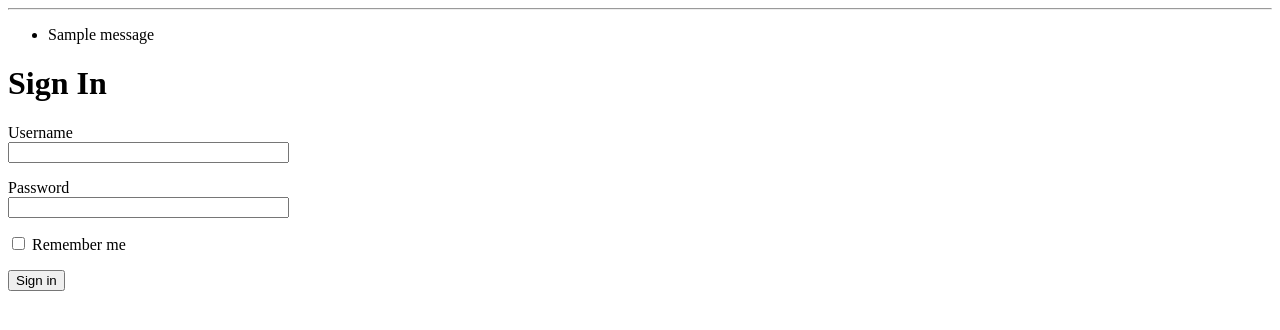
After one commit to TrellixVulnTeam/TheFlaskMegaTutorial-project_Y6E7, a Flask app: page /login in a window 1280 px wide. The commit adds this page. Shown: the top 330 px of the page. Run offline with Flask 2, Linux system fonts and the light colour scheme; one stand-in notice (Sample message) is shown.

Commit message:
basic forms implementation

```diff
--- a/app/__init__.py
+++ b/app/__init__.py
@@ -1,4 +1,7 @@
 from flask import Flask
+from config import Config
 
 app = Flask(__name__)
+app.config.from_object(Config)
+
 from app import routes
--- /dev/null
+++ b/app/forms.py
@@ -0,0 +1,9 @@
+from flask_wtf import FlaskForm
+from wtforms import StringField,PasswordField,BooleanField,SubmitField
+from wtforms.validators import DataRequired
+
+class LoginForm(FlaskForm):
+    username = StringField('Username', validators=[DataRequired()])
+    password = PasswordField('Password', validators=[DataRequired()])
+    remember_me = BooleanField('Remember me')
+    submit = SubmitField('Sign in')
--- a/app/routes.py
+++ b/app/routes.py
@@ -1,12 +1,26 @@
-from flask import render_template
+from flask import render_template, flash, redirect, url_for
 from app import app
+from app.forms import LoginForm
+
+@app.route('/login', methods=['GET','POST'])
+def login():
+    form = LoginForm()
+    if form.validate_on_submit():
+        flash('Login requested for user {}, remember_me {}'.format(
+            form.username.data, form.remember_me.data))
+        flash('Login dummy')
+        return redirect(url_for('index'))
+    return render_template('login.html', title='Login', form=form)
 
 @app.route('/')
 @app.route('/index')
 def index():
     links = [
-        {'name':'Add','href':'/newdevice'},
-        {'name':'List','href':'/index'}
+        {'name':'Login','class':'login'},
+        {'name':'Add','class':'inprogress'},
+        {'name':'Poop','class':'inprogress'},
+        {'name':'Le booze','class':'inprogress'},
+        {'name':'List','class':'index'}
     ]
     user = {'username':'geexmmo'}
     devices = [
@@ -14,3 +28,7 @@ def index():
         {'number':'1002','address':{'mac':'FF:FE:EB:DA:ED'}},
         {'number':'1003','address':{'mac':'FF:FF:EE:FF:FF'}}]
     return render_template('index.html', title='Home', user=user, links=links, devices=devices)
+
+@app.route('/inprogress')
+def inprogress():
+    return render_template('inprogress.html')
--- a/app/templates/base.html
+++ b/app/templates/base.html
@@ -9,10 +9,19 @@
     <body>
         <div>
         {% for link in links %}
-            <a href="{{ link.href }}">{{ link.name }}</a>
+            <a href="{{ url_for(link.class | default('index')) }}">{{ link.name }}</a>
         {% endfor -%}
         </div>
         <hr>
+        {% with messages = get_flashed_messages() %}
+        {% if messages %}
+        <ul>
+            {% for message in messages %}
+            <li>{{ message }}</li>
+            {% endfor %}
+        </ul>
+        {% endif %}
+        {% endwith %}
         {% block content %}{% endblock %}
     </body>
 </html>
--- /dev/null
+++ b/app/templates/inprogress.html
@@ -0,0 +1,4 @@
+{% extends "base.html" %}
+{% block content %}
+not implemented yet
+{% endblock %}
--- /dev/null
+++ b/app/templates/login.html
@@ -0,0 +1,23 @@
+{% extends "base.html" %}
+{% block content %}
+    <h1>Sign In</h1>
+    <form action="" method="post" novalidate>
+        {{ form.hidden_tag() }}
+        <p>
+            {{ form.username.label }}<br>
+            {{ form.username(size=32) }}
+            {% for error in form.username.errors %}
+            <span style="color: red;">[{{ error }}]</span>
+            {% endfor %}
+        </p>
+        <p>
+            {{ form.password.label }}<br>
+            {{ form.password(size=32) }}
+            {% for error in form.password.errors %}
+            <span style="color: red;">[{{ error }}]</span>
+            {% endfor %}
+        </p>
+        <p>{{ form.remember_me() }} {{ form.remember_me.label }}</p>
+        <p>{{ form.submit() }}</p>
+    </form>
+{% endblock %}
--- /dev/null
+++ b/config.py
@@ -0,0 +1,4 @@
+import os
+
+class Config(object):
+    SECRET_KEY = os.environ.get('SECRET_KEY') or 's3cur1t3y'
```
